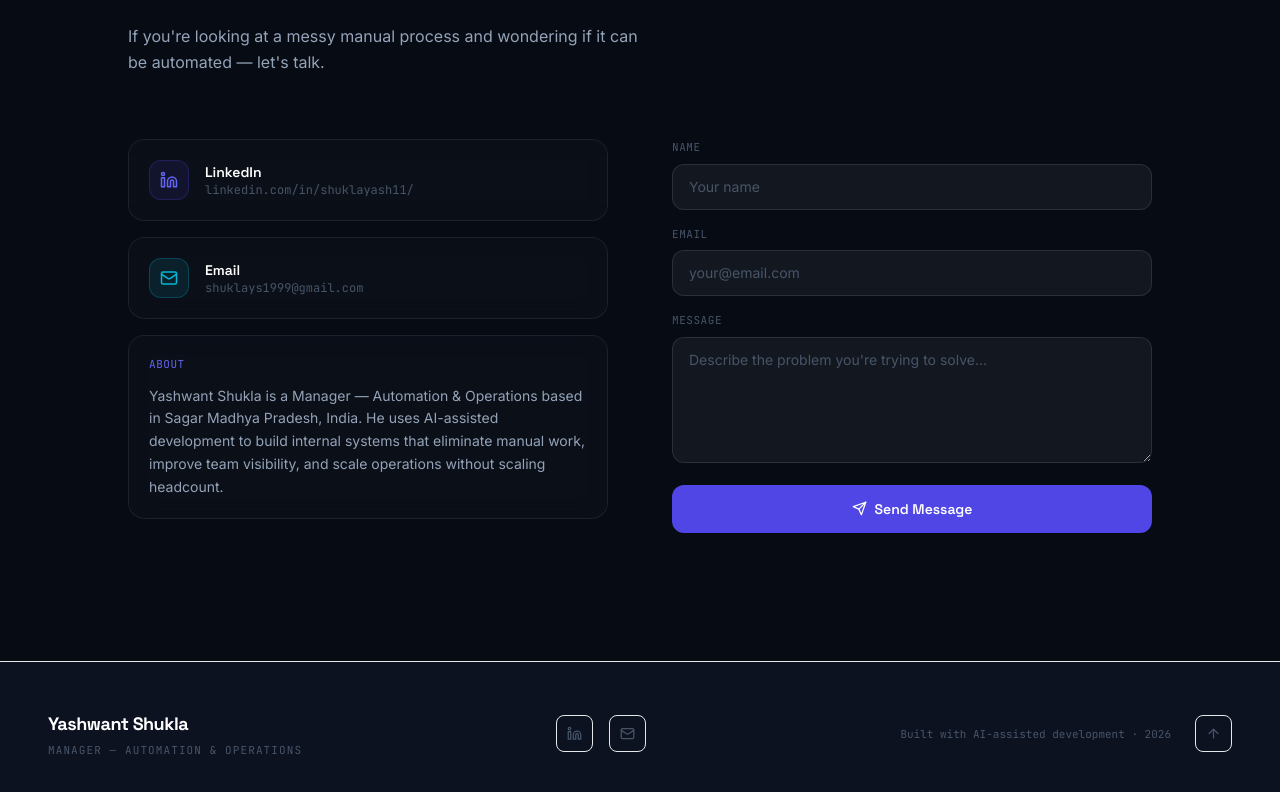
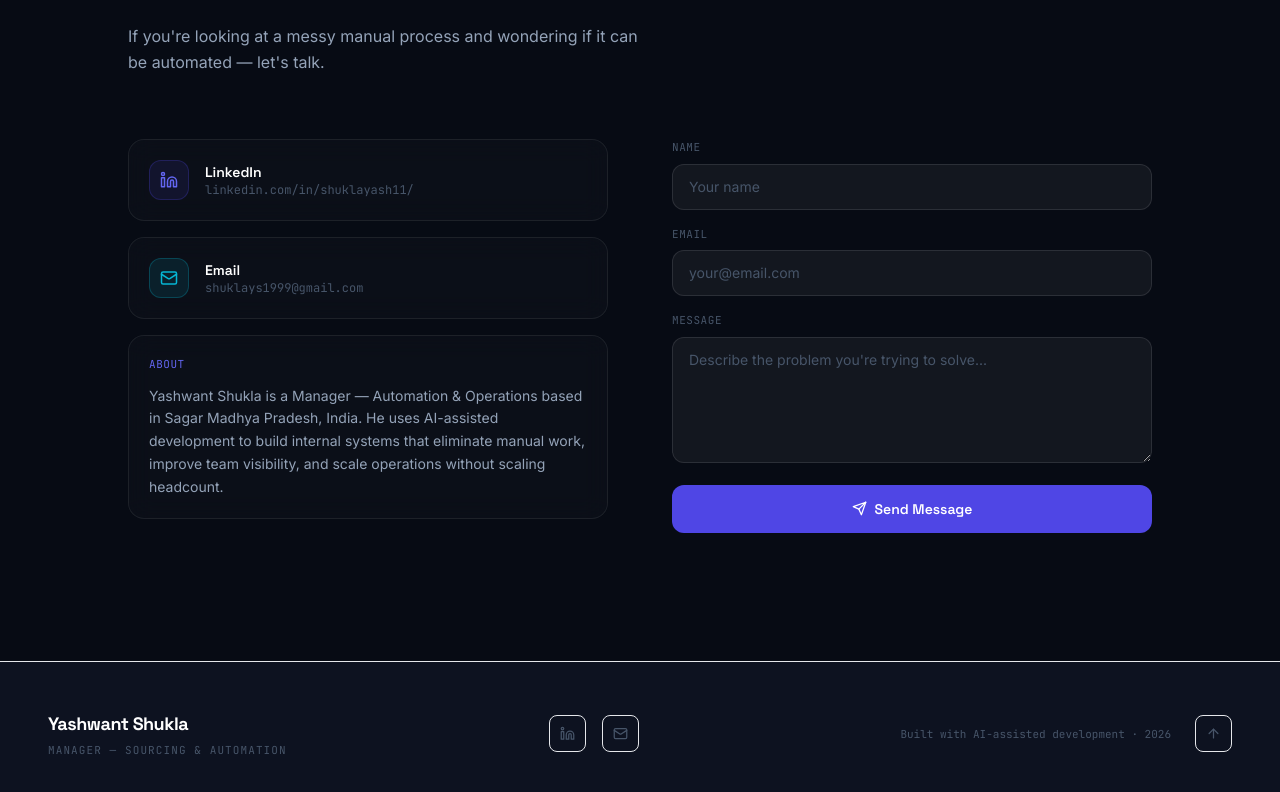
Before and after one commit to YashwantYS/ys-portfolio, a React (Vite) app: page / in a window 1280 px wide. Shown: the part 7422-8214 px from the top of the page. Built offline with nearby package versions, Linux system fonts and the light colour scheme.

Commit message:
sourcing

```diff
--- a/src/components/Footer.jsx
+++ b/src/components/Footer.jsx
@@ -18,7 +18,7 @@ export default function Footer() {
           {/* Left */}
           <div>
             <div className="font-display text-lg font-bold text-white tracking-tight mb-1">Yashwant Shukla</div>
-            <div className="font-mono text-[11px] text-slate-dim tracking-widest uppercase">Manager — Automation & Operations</div>
+            <div className="font-mono text-[11px] text-slate-dim tracking-widest uppercase">Manager — Sourcing & Automation</div>
           </div>
 
           {/* Center links */}
```
